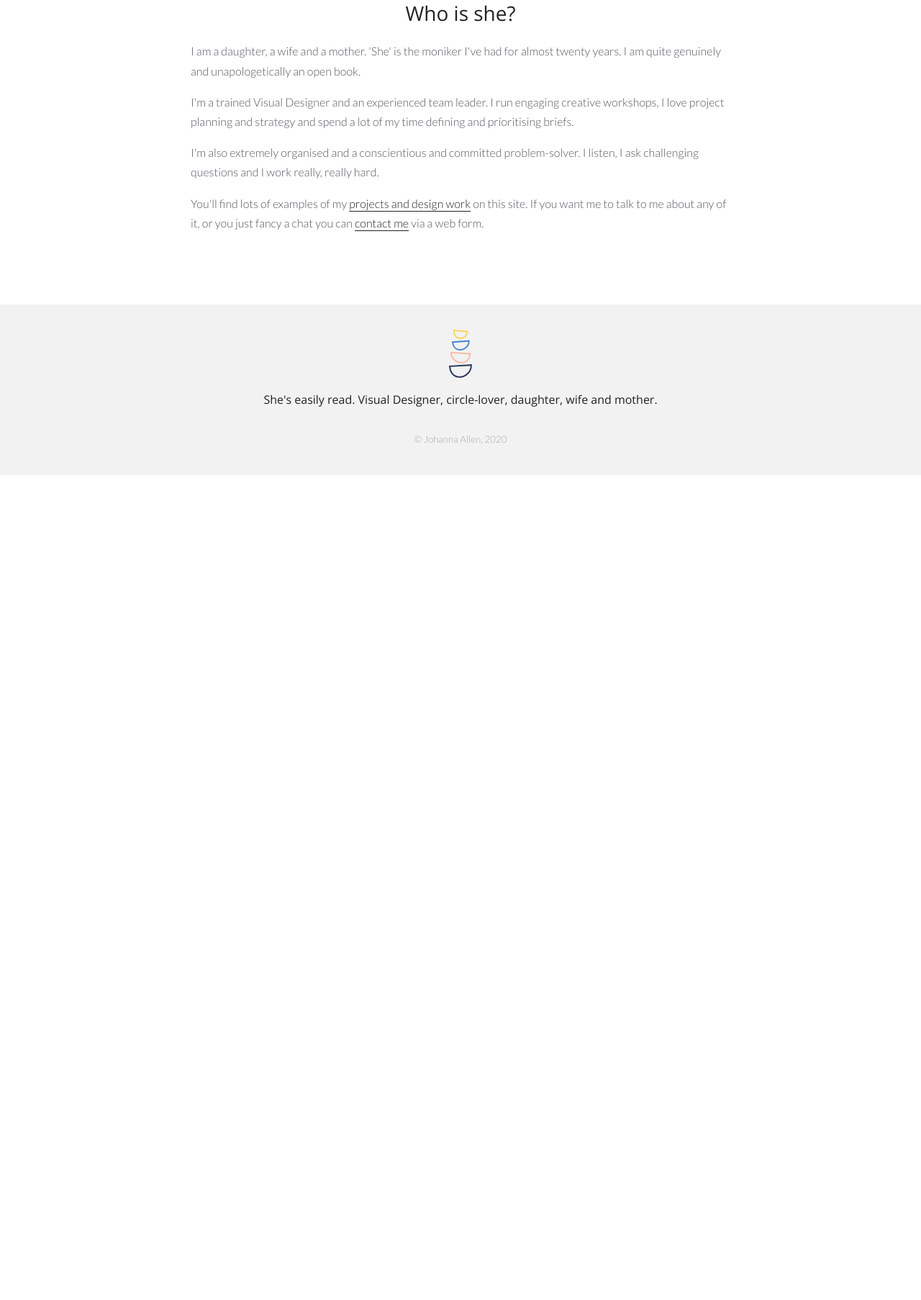
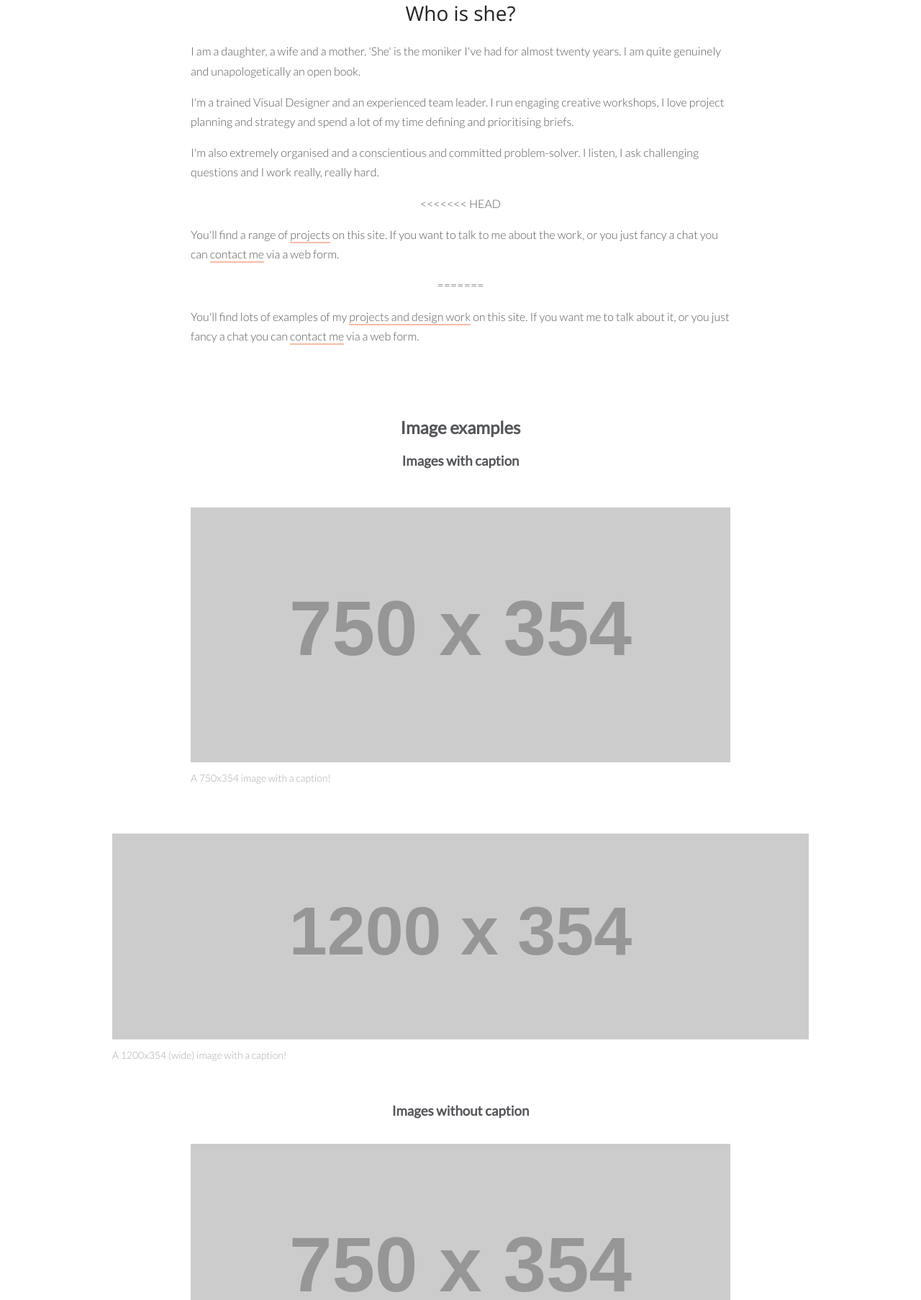
Before and after one commit to damongolding/shesanopenbook, a PHP site: page / in a window 1280 px wide. Shown: the part 114-1920 px from the top of the page at 72% size. Before the commit the page ends 774 px from the top, so only its background shows below. Run offline with PHP 8.4, Linux system fonts and the light colour scheme; grey boxes labelled with a size stand in for pictures from a placeholder-image service; some libraries are stand-ins or nearby versions.

Commit message:
Home amends

```diff
--- a/css/shes-got-style.css
+++ b/css/shes-got-style.css
@@ -1,31 +1,32 @@
 /* fonts */
-@import url('https://fonts.googleapis.com/css?family=Open+Sans:400&family=Lato:wght@300;400,600&display=swap');
+@import url("https://fonts.googleapis.com/css?family=Open+Sans:400&family=Lato:wght@300;400,600&display=swap");
 
 /* Global */
-*{
+* {
   box-sizing: border-box;
 }
 
 html,
 body {
-	font-family: 'Lato', sans-serif;
+  font-family: "Lato", sans-serif;
   font-weight: 300;
-	color: #54565A;
+  color: #54565a;
   font-size: 1rem;
   line-height: 1.8rem;
   padding: 0;
-	margin:0;
+  margin: 0;
 }
 
-img{
-	max-width: 100%;
+img {
+  display: block;
+  max-width: 750px;
   height: auto;
   margin: 2rem auto;
 }
 
 h1 {
-	font-size:1.75rem;
-	font-family: 'Open Sans', sans-serif;
+  font-size: 1.75rem;
+  font-family: "Open Sans", sans-serif;
   color: #222;
   font-weight: 400;
   text-align: center;
@@ -33,9 +34,7 @@ h1 {
   padding-top: 0px;
 }
 
-
 /* --- Global END --- */
-
 
 /* --- Nav --- */
 nav.nav {
@@ -56,16 +55,15 @@ nav.nav ul {
   padding: 0;
 }
 
-
 nav.nav ul .nav-item {
   display: inline-block;
   font-size: 0.875rem;
   color: #666;
   text-align: center;
-	text-decoration: none
+  text-decoration: none;
 }
 
-nav.nav ul .nav-item a{
+nav.nav ul .nav-item a {
   display: inline-block;
   font-size: 0.875rem;
   color: #666;
@@ -75,12 +73,10 @@ nav.nav ul .nav-item a{
 }
 
 nav.nav ul .nav-item a.active {
-	color: #A8A8A8;
+  color: #a8a8a8;
 }
 
 /* --- Nav END --- */
-
-
 
 /* --- grid/structure --- */
 #header,
@@ -92,7 +88,6 @@ nav.nav ul .nav-item a.active {
 
 /* --- grid/structure END --- */
 
-
 /* --- post --- */
 article.post {
   line-height: 1.7em;
@@ -101,71 +96,109 @@ article.post {
   font-style: normal;
   font-size: 1rem;
   margin-bottom: 100px;
+  text-align: center;
 }
 
-article.post .post--article-link{
+article.post .post--article-link {
   text-decoration: none;
   color: #000;
-
 }
 
-.post--header{}
+.post--header {
+}
 
-.post--date{
+.post--date {
   margin: 30px 0;
   text-align: center;
   font-size: 0.875rem;
-	color: #A8A8A8;
+  color: #a8a8a8;
 }
 
-.post--body a{
-	color: #222;
-	text-underline-position: under;
-	text-decoration-skip: link;
+.post--body a {
+  text-decoration: none;
+  color: inherit;
+  box-shadow: rgb(248, 187, 166) 0px -2px 0px inset;
+  transition: box-shadow 0.15s cubic-bezier(0.33, 0.66, 0.66, 1) 0s;
+  will-change: box-shadow;
+  padding-bottom: 3px;
 }
 
-.post--body{}
+.post--body a:hover{
+	box-shadow: rgb(255, 188, 162) 0px -1.4em inset;
+}
 
-	.post--body p{
+.post--body {
+  text-align: center;
+}
+
+.post--body p {
+  text-align: left;
   max-width: 750px;
   margin: 1rem auto;
 }
 
-.post--body .float-left{
+.post--body .float-left {
   float: left;
-	padding-right:30px;
+  padding-right: 30px;
 }
 
 /* makes images fullscreen on mobile/tablet */
-@media only screen and (max-width: 750px){
-	.post--body .float-left{
+@media only screen and (max-width: 750px) {
+  .post--body .float-left {
     float: none;
     clear: both;
     width: 100%;
   }
 }
 
-.post--link {
-	font-family: 'Open Sans', sans-serif;
-  display: block;
+.post--link{
+  font-family: "Open Sans", sans-serif;
+  display: inline-block;
   text-align: center;
-  text-decoration: underline;
+  text-decoration: none;
   margin: 35px 0;
-  color: #000;
+  color: inherit;
+  box-shadow: rgb(248, 187, 166) 0px -2px 0px inset;
+  transition: box-shadow 0.15s cubic-bezier(0.33, 0.66, 0.66, 1) 0s;
+  will-change: box-shadow;
+  padding-bottom: 3px;
+}
+
+.post--link:hover{
+  box-shadow: rgb(255, 188, 162) 0px -2.4em inset;
+}
+
+/* Add the fullwidth class to a image to make it fullwidth */
+img.fullwidth {
+  max-width: 100%;
+  height: auto;
+  margin: 2rem auto;
+}
+
+.caption {
+  display: inline-block;
+}
+.caption img {
+  margin-bottom: 0;
+}
+.caption p {
+  margin: 0.5rem 0 2rem 0;
+  text-align: left;
+  font-size: 0.875rem;
+  color: #a8a8a8;
 }
 
 /* --- post END --- */
 
-
 /* -- FORM --- */
 
 form {
-  width : 100%;
+  width: 100%;
   max-width: 525px;
   margin: auto;
 }
 
-.form-group{
+.form-group {
   margin-bottom: 2rem;
 }
 
@@ -179,6 +212,7 @@ form {
   padding: 10px;
   margin-top: 5px;
 	width: 100%;
+	font-family: "Lato", sans-serif;
 
   /* Removing some browser default styles for inout field */
   box-shadow: none;
@@ -186,24 +220,21 @@ form {
   outline: none;
 }
 
-
 /* Styling for the form button */
-.form-group--button{
-
+.form-group--button {
   color: #333;
-	font-size: 	0.875rem;
+  font-size: 0.875rem;
   font-weight: 300;
   font-style: normal;
   text-transform: uppercase;
   letter-spacing: 0.125rem;
   text-align: center;
-	background-color: #F8BBA6;
+  border: 2px solid #f8bba6;
 
   /* How the cursor behaves when on the element (pointer = hand/finger) */
   cursor: pointer;
 
-	/* Make the border invisble */
-	border-color: transparent;
+  background-color: #fff;
 
   /*
 		This is how we round corners
@@ -211,44 +242,49 @@ form {
 		always be rounded no matter the size of the button)
 	*/
   border-radius: 290486px;
-	padding: .7rem 3rem;
+  padding: 0.7rem 3rem;
 
   /* to centre the button */
   display: block;
 	margin: 0 auto;
 
+	transition: background-color 0.15s cubic-bezier(0.33, 0.66, 0.66, 1) 0s;
+	will-change: background-color;
+}
+
+.form-group--button:hover {
+  background-color: #f8bba6;
 }
 
 /* --- END From --- */
 
-
 /* --- footer --- */
-footer.footer{
+footer.footer {
   padding: 35px 0;
-	background-color: rgba(0,0,0,.05);
+  background-color: rgba(0, 0, 0, 0.05);
 }
 
-footer.footer .footer--logo{
+footer.footer .footer--logo {
   padding: 0;
   display: block;
   max-width: 100px;
   margin: auto;
 }
 
-footer.footer .footer--content{
+footer.footer .footer--content {
   text-align: center;
-	font-family: 'Open Sans', sans-serif;
+  font-family: "Open Sans", sans-serif;
   color: #222;
 }
 
-footer.footer small{
+footer.footer small {
   text-align: center;
-	font-family: 'Lato', sans-serif;
+  font-family: "Lato", sans-serif;
   font-weight: 300;
   display: block;
   margin: 0 auto;
-	color :#A8A8A8;
-	padding-top:10px;
+  color: #a8a8a8;
+  padding-top: 10px;
 }
 
 /* --- footer END --- */
--- a/index.html
+++ b/index.html
@@ -37,7 +37,43 @@
 				<p>I am a daughter, a wife and a mother. 'She' is the moniker I've had for almost twenty years. I am quite genuinely and unapologetically an open book.
 				<p>I'm a trained Visual Designer and an experienced team leader. I run engaging creative workshops, I love project planning and strategy and spend a lot of my time defining and prioritising briefs.</p>
 				<p>I'm also extremely organised and a conscientious and committed problem-solver. I listen, I ask challenging questions and I work really, really hard.</p>
-				<p>You'll find lots of examples of my <a href="/work.html">projects and design work</a> on this site. If you want me to talk to me about any of it, or you just fancy a chat you can <a href="/contact.html">contact me</a> via a web form.</p>
+<<<<<<< HEAD
+				<p>You'll find a range of <a href="/work.html">projects</a> on this site. If you want to talk to me about the work, or you just fancy a chat you can <a href="/contact.html">contact me</a> via a web form.</p>
+=======
+				<p>You'll find lots of examples of my <a href="/work.html">projects and design work</a> on this site. If you want me to talk about it, or you just fancy a chat you can <a href="/contact.html">contact me</a> via a web form.</p>
+			</div>
+		</article>
+
+		<article class="post">
+
+			<div class="post--body">
+
+
+				<h2>Image examples</h2>
+
+				<h3>Images with caption</h3>
+
+				<div class="caption">
+					<img src="https://placehold.it/750x354" alt="">
+					<p>
+						A 750x354 image with a caption!
+					</p>
+				</div>
+
+				<div class="caption">
+					<img class="fullwidth" src="https://placehold.it/1200x354" alt="">
+					<p>
+						A 1200x354 (wide) image with a caption!
+					</p>
+				</div>
+
+				<h3>Images without caption</h3>
+
+				<img src="https://placehold.it/750x354" alt="">
+				<img class="fullwidth" src="https://placehold.it/1200x354" alt="">
+
+
+>>>>>>> 839604540b965da90b55503568f25626144777b4
 			</div>
 		</article>
 
```
Also changed, not shown: posts/feedthem.html (+8 -1 lines), work.html (+6 -1 lines), assets/FeedThem desktop.png, assets/FeedThem logo.png, assets/IELTS pitch app.png (added), 1 other file. Lines whose indentation alone changed are shown as unchanged.
